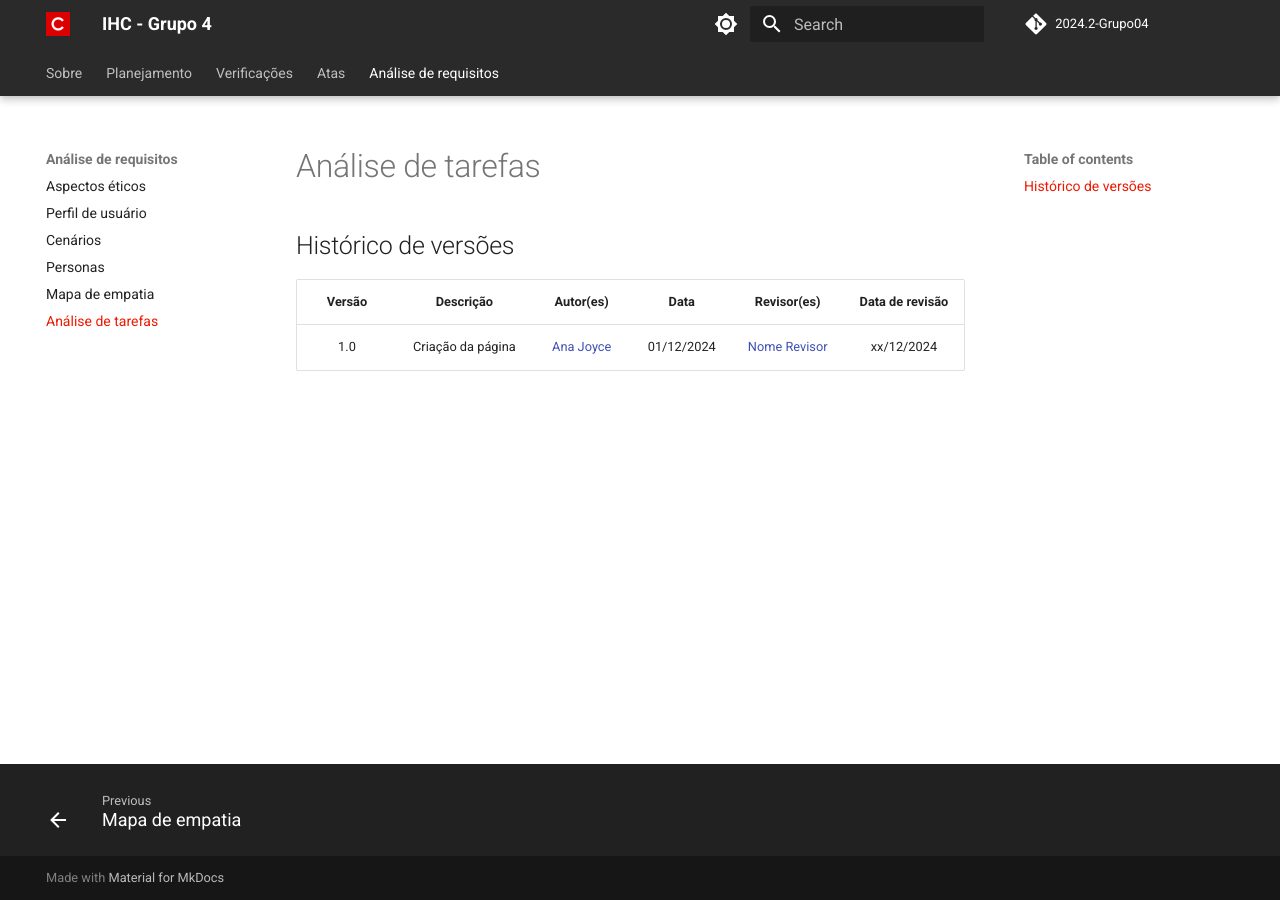
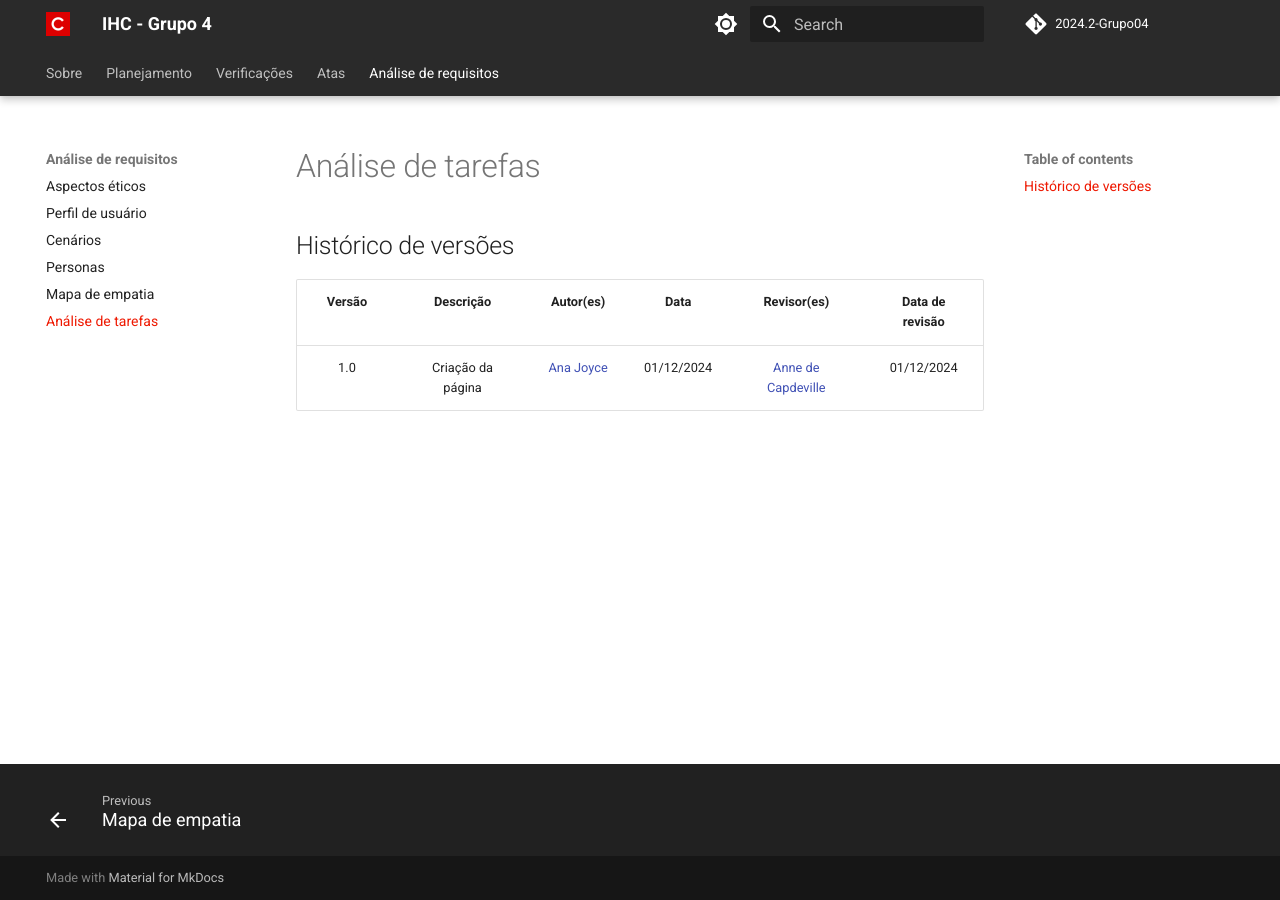
Before and after one commit to Interacao-Humano-Computador/2024.2-Grupo04, an MkDocs documentation site: the page built from docs/Analise-de-requisitos/analise-de-tarefas.md, in a window 1280 px wide. Built offline with MkDocs 1.6.1 and Material for MkDocs 9.7.7, drawn with Linux system fonts in a browser that asks for light colours; comment, search, counter and statistics services are not loaded.

Commit message:
Update analise-de-tarefas.md
tudo certo

```diff
--- a/docs/Analise-de-requisitos/analise-de-tarefas.md
+++ b/docs/Analise-de-requisitos/analise-de-tarefas.md
@@ -2,4 +2,4 @@
 
 | Versão |     Descrição      |                     Autor(es)                     |    Data    |                     Revisor(es)                     | Data de revisão |
 | :----: | :----------------: | :-----------------------------------------------: | :--------: | :-------------------------------------------------: | :-------------: |
-|  1.0   | Criação da página | [Ana Joyce](https://github.com/anajoyceamorim) | 01/12/2024 | [Nome Revisor](https://github.com/) |   xx/12/2024   |
+|  1.0   | Criação da página | [Ana Joyce](https://github.com/anajoyceamorim) | 01/12/2024 | [Anne de Capdeville](https://github.com/nanecapde) |   01/12/2024   |
```
